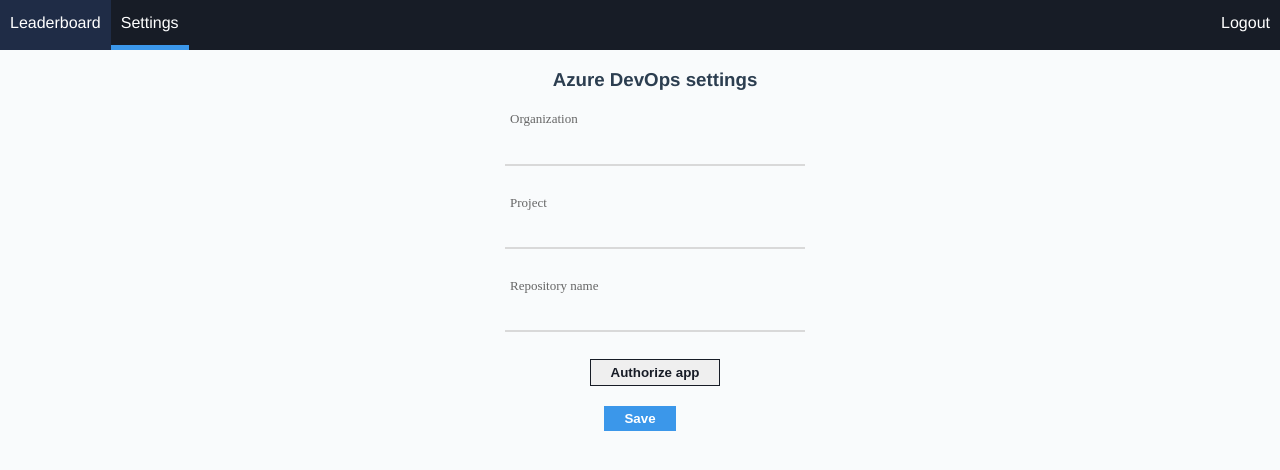
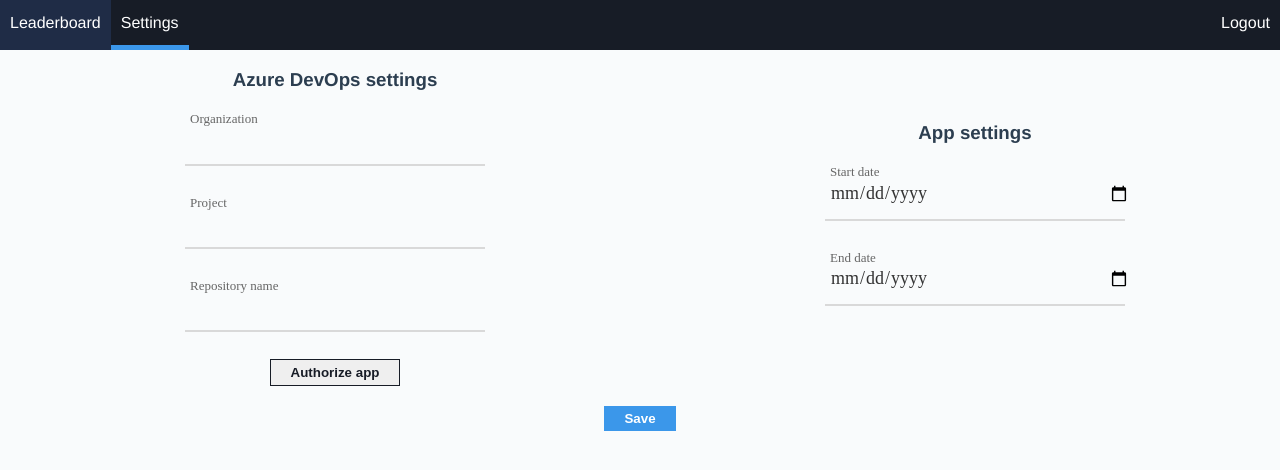
Before and after one commit to nerijusdu/pr-leaderboard, a Vue app: page /settings in a window 1280 px wide. Shown: the top 470 px of the page. Built offline with nearby package versions, Linux system fonts and the light colour scheme.

Commit message:
add date settings

```diff
--- a/src/components/Leaderboard.vue
+++ b/src/components/Leaderboard.vue
@@ -1,29 +1,31 @@
 <template>
   <div class="leaderboard-container">
+    <div class="leaderboard-row title">
+      <div class="place">Place</div>
+      <div>Name</div>
+      <div>PRs approved</div>
+    </div>
     <div
       class="leaderboard-row"
-      v-for="user in users"
+      v-for="(user, index) in users"
       :key="user.id"
     >
-      {{ user.displayName }} ({{ user.score }})
+      <div class="place">{{ index + 1 }}</div>
+      <div>{{ user.displayName }}</div>
+      <div>{{ user.score }}</div>
     </div>
   </div>
 </template>
 
 <script>
-import PrService from '../services/prService';
+import prService from '../services/prService';
 
 export default {
   data: () => ({
     users: []
   }),
   async mounted() {
-    const service = new PrService(this.$store);
-    await service.initData();
-    const leaderboard = await service.getLeaderboard({
-      startDate: new Date('2019-12-01'),
-      endDate: new Date('2020-01-31')
-    });
+    const leaderboard = await prService.getLeaderboard();
 
     this.users = Object.values(leaderboard).sort((a, b) => b.score - a.score);
   }
@@ -39,19 +41,30 @@
   justify-content: center;
 }
 
-.leaderboard-row:nth-of-type(1) {
+.leaderboard-row > div {
+  display: flex;
+  justify-content: center;
+  width: 100%;
+}
+
+.leaderboard-row > .place {
+  flex-grow: 0;
+  width: 100px !important;
+}
+
+.leaderboard-row:nth-of-type(2) {
   background-color: #f4f43f;
 }
 
-.leaderboard-row:nth-of-type(2) {
+.leaderboard-row:nth-of-type(3) {
   background-color: #eee;
 }
 
-.leaderboard-row:nth-of-type(3) {
+.leaderboard-row:nth-of-type(4) {
   background-color: #c77c30;
 }
 
-.leaderboard-row:hover {
+.leaderboard-row:hover:not(.title) {
   background-color: #cae6ff;
 }
 </style>
--- a/src/components/Settings.vue
+++ b/src/components/Settings.vue
@@ -45,6 +45,31 @@
           Authorize app
         </button>
       </div>
+      <div class="settings-column">
+        <h3 class="column-title">App settings</h3>
+        <div class="form-field">
+          <label class="label-input" for="startDate">Start date</label>
+          <input
+            v-model="model.startDate"
+            id="startDate"
+            class="input"
+            type="date"
+            required
+          />
+          <span class="focus-input"/>
+        </div>
+        <div class="form-field">
+          <label class="label-input" for="endDate">End date</label>
+          <input
+            v-model="model.endDate"
+            id="endDate"
+            class="input"
+            type="date"
+            required
+          />
+          <span class="focus-input"/>
+        </div>
+      </div>
     </div>
     <button class="save-button">Save</button>
   </form>
@@ -59,7 +84,9 @@
     model: {
       organization: '',
       project: '',
-      repository: ''
+      repository: '',
+      startDate: '',
+      endDate: ''
     }
   }),
   computed: {
@@ -74,8 +101,14 @@
       if (this.model.organization
         && this.model.project
         && this.model.repository
+        && this.model.startDate
+        && this.model.endDate
       ) {
-        this.saveSettings(this.model);
+        this.saveSettings({
+          ...this.model,
+          startDate: this.model.startDate,
+          endDate: this.model.endDate
+        });
 
         return false;
       }
@@ -92,9 +125,12 @@
       window.location.href = AuthService.authUrl;
     },
     updateModel(value) {
+      if (!value) return;
       this.model.organization = value.organization;
       this.model.project = value.project;
       this.model.repository = value.repository;
+      this.model.startDate = value.startDate;
+      this.model.endDate = value.endDate;
     }
   },
   mounted() {
--- a/src/services/authService.js
+++ b/src/services/authService.js
@@ -2,8 +2,9 @@
 import api from './api';
 import config from '../config';
 import dateHelper from '../helpers/dateHelper';
+import store from '../store';
 
-export default class AuthService {
+export class AuthService {
   static callbackUrl = `${config.url}/callback.html`;
 
   static get authUrl() {
@@ -25,14 +26,14 @@
     document.location.href = '/';
   }
 
-  constructor(store) {
+  constructor(storeObj) {
     this.code = '';
     this.accessToken = '';
     this.refreshToken = '';
     this.expiresIn = dateHelper.now();
-    this.onAuthorized = () => store.dispatch('authorizeApp');
-    this.startLoad = () => store.dispatch('addLoader');
-    this.endLoad = () => store.dispatch('removeLoader');
+    this.onAuthorized = () => storeObj.dispatch('authorizeApp');
+    this.startLoad = () => storeObj.dispatch('addLoader');
+    this.endLoad = () => storeObj.dispatch('removeLoader');
   }
 
   async initData() {
@@ -123,3 +124,7 @@
     window.localStorage.setItem('expiresIn', this.expiresIn.toISOString());
   }
 }
+
+const instance = new AuthService(store);
+
+export default instance;
--- a/src/services/prService.js
+++ b/src/services/prService.js
@@ -1,11 +1,10 @@
 /* eslint-disable no-console */
 import api from './api';
-import AuthService from './authService';
+import authService from './authService';
+import store from '../store';
 
-export default class PrService extends AuthService {
+export class PrService {
   constructor(storeObj) {
-    super(storeObj);
-
     this.store = storeObj;
   }
 
@@ -17,6 +16,8 @@
     const organization = this.store.state.settings.organization;
     const project = this.store.state.settings.project;
     const repositoryId = this.store.state.settings.repository;
+
+    await authService.initData();
     const result = await api.get({
       url: `https://dev.azure.com/${organization}/${project}/_apis/git/repositories/${repositoryId}/pullrequests`,
       params: {
@@ -24,7 +25,7 @@
         'searchCriteria.status': 'completed',
         '$top': 100
       },
-      headers: this.authHeader
+      headers: authService.authHeader
     });
 
     if (!result) {
@@ -34,8 +35,10 @@
     return result.data.value;
   }
 
-  async getLeaderboard({ startDate, endDate }) {
+  async getLeaderboard() {
     const users = {};
+    const startDate = new Date(this.store.state.settings.startDate);
+    const endDate = new Date(this.store.state.settings.endDate);
 
     const prs = await this.getPRs();
     prs.forEach((pr) => {
@@ -68,3 +71,7 @@
     return users;
   }
 }
+
+const instance = new PrService(store);
+
+export default instance;
--- a/src/store/index.js
+++ b/src/store/index.js
@@ -12,7 +12,9 @@
   settings: {
     organization: '',
     project: '',
-    repository: ''
+    repository: '',
+    startDate: new Date(),
+    endDate: new Date()
   },
   message: {
     content: '',
```
